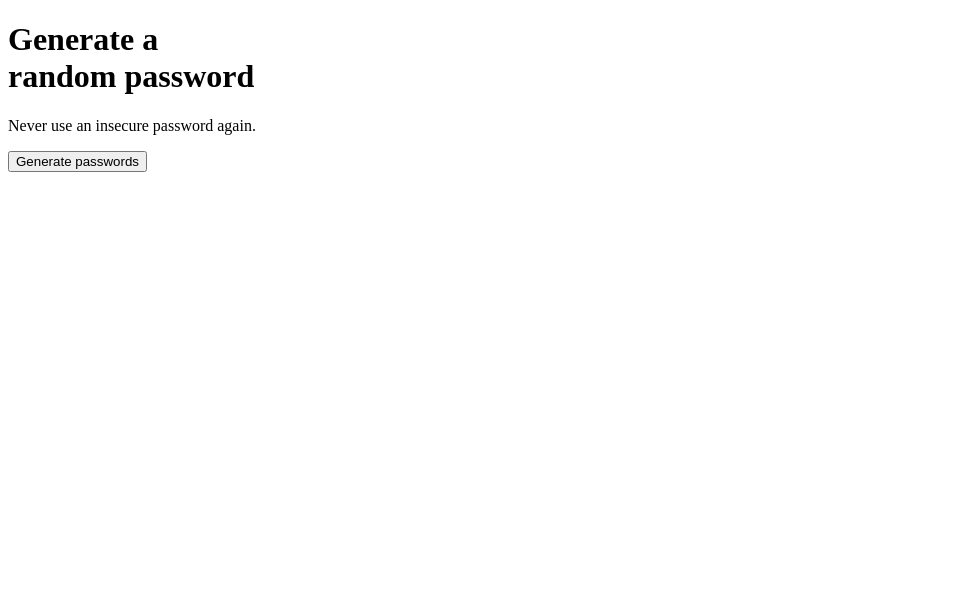
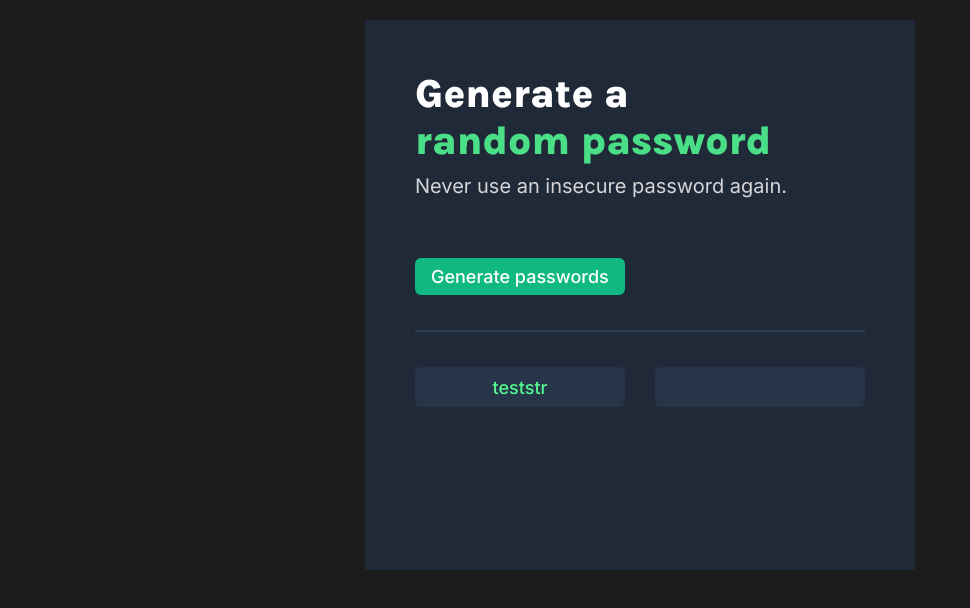
Before and after one commit to adenning4/random-password-generator, a plain HTML site: page index.html in a window 1280 px wide. Shown: the whole page, without its empty margins (0-970 px from the left). Drawn offline with Linux system fonts and the light colour scheme.

Commit message:
Bulk css complete
Completed main styling with some tweaks to the html, added fonts

```diff
--- a/index.html
+++ b/index.html
@@ -4,22 +4,36 @@
     <meta charset="UTF-8" />
     <meta http-equiv="X-UA-Compatible" content="IE=edge" />
     <meta name="viewport" content="width=device-width, initial-scale=1.0" />
+    <link rel="preconnect" href="https://fonts.googleapis.com" />
+    <link rel="preconnect" href="https://fonts.gstatic.com" crossorigin />
+    <link
+      href="https://fonts.googleapis.com/css2?family=Karla:wght@800&display=swap"
+      rel="stylesheet"
+    />
+    <link rel="preconnect" href="https://fonts.googleapis.com" />
+    <link rel="preconnect" href="https://fonts.gstatic.com" crossorigin />
+    <link
+      href="https://fonts.googleapis.com/css2?family=Inter:wght@400;500&display=swap"
+      rel="stylesheet"
+    />
     <link rel="stylesheet" href="./styles.css" />
     <title>Document</title>
   </head>
   <body>
+    <div id="appBox">
       <h1 id="mainHeader" class="headerText">
-      Generate a <br /><span id="greenHeader" class="headerText"
-        >random password</span
-      >
+        Generate a <br /><span id="greenHeader">random password</span>
       </h1>
       <p id="subHeader" class="headerText">
         Never use an insecure password again.
       </p>
       <button id="generateButton">Generate passwords</button>
       <div id="line"></div>
-    <div class="passwordOutput"></div>
-    <div class="passwordOutput"></div>
+      <div id="outputContainer">
+        <div id="passwordOutput1" class="passwordOutput">teststr</div>
+        <div id="passwordOutput2" class="passwordOutput"></div>
+      </div>
+    </div>
     <script src="./script.js"></script>
   </body>
 </html>
--- a/styles.css
+++ b/styles.css
@@ -1,3 +1,73 @@
+* {
+  box-sizing: border-box;
+  margin: 0;
+}
+
 body {
-  box-sizing: border-box;
+  background: #1c1c1c;
 }
+
+#appBox {
+  background: #1f2937;
+  width: 550px;
+  height: 550px;
+  margin: 20px auto;
+  padding: 50px;
+}
+
+#mainHeader {
+  font-family: "Karla", sans-serif;
+  font-weight: 800;
+  font-size: 40px;
+  color: #ffffff;
+}
+
+#greenHeader {
+  color: #4adf86;
+}
+
+#subHeader {
+  font-family: "Inter", sans-serif;
+  font-weight: 400;
+  font-size: 20px;
+  color: #d5d4d8;
+  margin-top: 10px;
+}
+
+#generateButton {
+  font-family: "Inter", sans-serif;
+  color: #ffffff;
+  font-weight: 500;
+  font-size: 18px;
+  background: #10b981;
+  padding: 8px 16px;
+  margin: 60px 0 0;
+  border-radius: 6px;
+  border: none;
+}
+
+#line {
+  height: 2px;
+  width: 100%;
+  background: #2f3e53;
+  margin: 35px 0;
+}
+
+#outputContainer {
+  display: flex;
+  justify-content: space-between;
+}
+
+.passwordOutput {
+  display: flex;
+  align-items: center;
+  justify-content: center;
+  height: 40px;
+  width: 210px;
+  background: #273549;
+  border-radius: 6px;
+  color: #55f991;
+  font-family: "Inter", sans-serif;
+  font-weight: 500;
+  font-size: 18px;
+}
```
Lines whose indentation alone changed are shown as unchanged.
